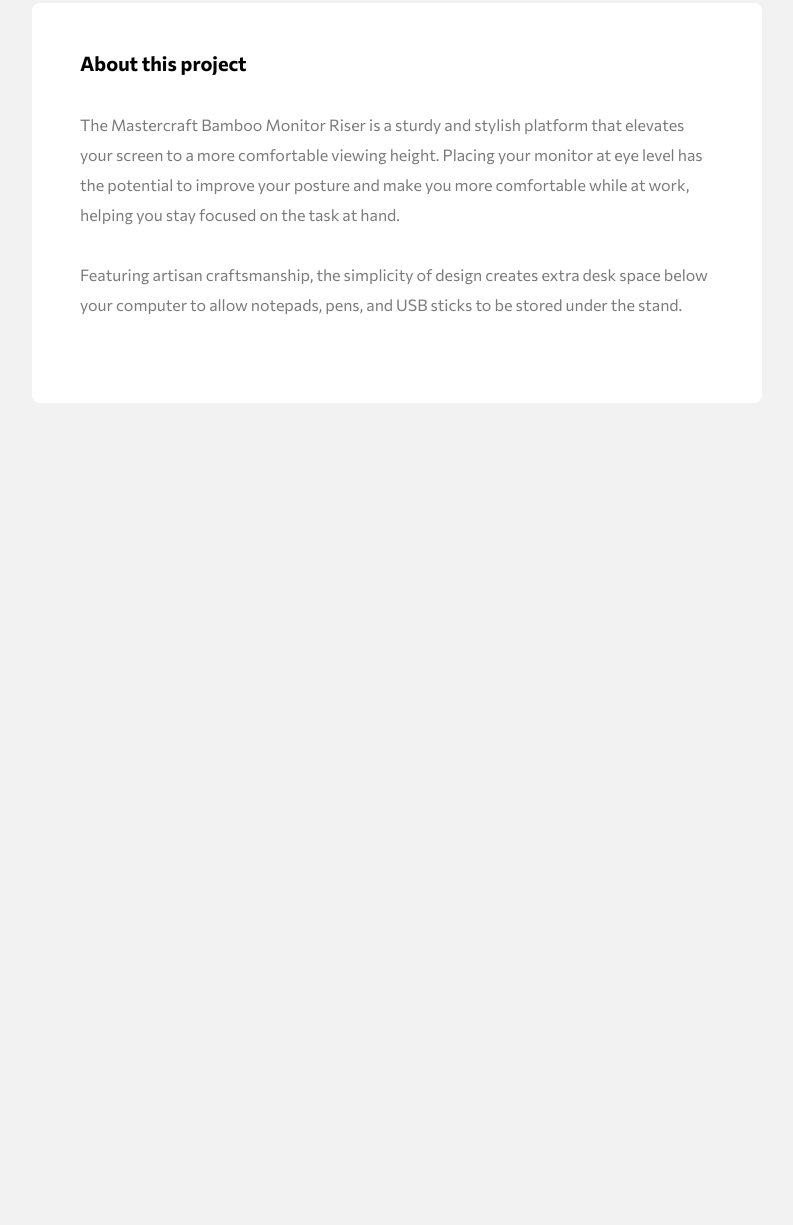
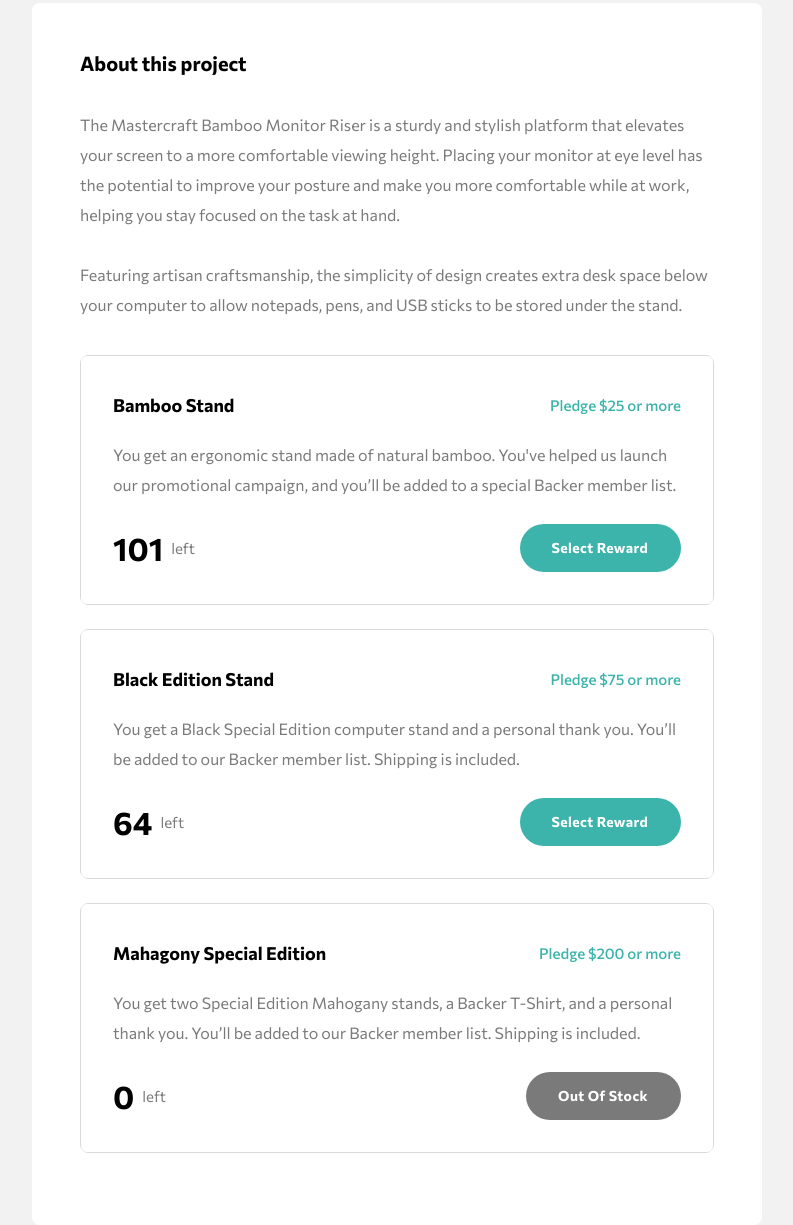
Before and after one commit to vlada030/frontendmentor-crowdfunding-product-page, a website built with webpack: page src/index.html in a window 1280 px wide. Shown: the part 834-2059 px from the top of the page, without its empty margins (243-1036 px from the left). Before the commit the page ends 1237 px from the top, so only its background shows below. Built offline with nearby package versions, Linux system fonts and the light colour scheme.

Commit message:
dodavanje pledge articla

```diff
--- a/src/index.html
+++ b/src/index.html
@@ -82,7 +82,7 @@
                             Back this project
                         </button>
 
-                        <button class="bookmark active">
+                        <button class="bookmark">
                             <svg
                                 viewBox="0 0 56 56"
                                 xmlns="http://www.w3.org/2000/svg"
@@ -136,7 +136,7 @@
 
                 <section class="project__about">
                     <h2 class="caption">About this project</h2>
-                    <p>
+                    <p class="first">
                         The Mastercraft Bamboo Monitor Riser is a sturdy and
                         stylish platform that elevates your screen to a more
                         comfortable viewing height. Placing your monitor at eye
@@ -144,27 +144,84 @@
                         you more comfortable while at work, helping you stay
                         focused on the task at hand.
                     </p>
-                    <p>
+                    <p class="second">
                         Featuring artisan craftsmanship, the simplicity of
                         design creates extra desk space below your computer to
                         allow notepads, pens, and USB sticks to be stored under
                         the stand.
                     </p>
+                    <article class="pledge">
+                        <div class="wrapper wrapper--caption">
+                            <h3 class="caption__pledge">Bamboo Stand</h3>
+                            <h3 class="caption__pledge caption__pledge--green">
+                                Pledge $25 or more
+                            </h3>
+                        </div>
+                        <p class="text">
+                            You get an ergonomic stand made of natural bamboo.
+                            You've helped us launch our promotional campaign,
+                            and you’ll be added to a special Backer member list.
+                        </p>
+
+                        <div class="wrapper wrapper--footer">
+                            <p>
+                                <span class="left">101</span>
+                                <span class="right">left</span>
+                            </p>
+                            <button class="btn-pledge">Select Reward</button>
+                        </div>
+                    </article>
+
+                    <article class="pledge">
+                        <div class="wrapper wrapper--caption">
+                            <h3 class="caption__pledge">Black Edition Stand</h3>
+                            <h3 class="caption__pledge caption__pledge--green">
+                                Pledge $75 or more
+                            </h3>
+                        </div>
+                        <p class="text">
+                            You get a Black Special Edition computer stand and a
+                            personal thank you. You’ll be added to our Backer
+                            member list. Shipping is included.
+                        </p>
+
+                        <div class="wrapper wrapper--footer">
+                            <p>
+                                <span class="left">64</span>
+                                <span class="right">left</span>
+                            </p>
+                            <button class="btn-pledge">Select Reward</button>
+                        </div>
+                    </article>
+
+                    <article class="pledge out-of-stock">
+                        <div class="wrapper wrapper--caption">
+                            <h3 class="caption__pledge">
+                                Mahagony Special Edition
+                            </h3>
+                            <h3 class="caption__pledge caption__pledge--green">
+                                Pledge $200 or more
+                            </h3>
+                        </div>
+                        <p class="text">
+                            You get two Special Edition Mahogany stands, a
+                            Backer T-Shirt, and a personal thank you. You’ll be
+                            added to our Backer member list. Shipping is
+                            included.
+                        </p>
+
+                        <div class="wrapper wrapper--footer">
+                            <p>
+                                <span class="left">0</span>
+                                <span class="right">left</span>
+                            </p>
+                            <button class="btn-pledge btn-pledge__disabled">Out Of Stock</button>
+                        </div>
+                    </article>
                 </section>
             </main>
         </div>
         <template>
-            Bamboo Stand Pledge $25 or more You get an ergonomic stand made of
-            natural bamboo. You've helped us launch our promotional campaign,
-            and you’ll be added to a special Backer member list. 101 left Select
-            Reward Black Edition Stand Pledge $75 or more You get a Black
-            Special Edition computer stand and a personal thank you. You’ll be
-            added to our Backer member list. Shipping is included. 64 left
-            Select Reward Mahogany Special Edition Pledge $200 or more You get
-            two Special Edition Mahogany stands, a Backer T-Shirt, and a
-            personal thank you. You’ll be added to our Backer member list.
-            Shipping is included. 0 left Out of Stock
-
             <!-- Selection modal start -->
 
             Back this project Want to support us in bringing Mastercraft Bamboo
--- a/src/scss/_main-section.scss
+++ b/src/scss/_main-section.scss
@@ -158,7 +158,6 @@
         }
 
         .item {
-
             @include media(laptop) {
                 display: flex;
                 align-items: center;
@@ -166,11 +165,8 @@
             }
 
             .wrapper {
-
                 @include media(laptop) {
                     margin-right: 42px;
-
-
                 }
 
                 h3 {
@@ -257,7 +253,7 @@
                 line-height: 30px;
             }
 
-            &:first-of-type {
+            &.first {
                 margin-bottom: 24px;
 
                 @include media(laptop) {
@@ -265,7 +261,7 @@
                 }
             }
 
-            &:nth-of-type(2) {
+            &.second {
                 margin-bottom: 35px;
 
                 @include media(laptop) {
@@ -273,5 +269,95 @@
                 }
             }
         }
+
+        .pledge {
+            border: 1px solid rgba($colorDark, 0.15);
+            border-radius: 8px;
+
+            padding: 24px;
+            margin-bottom: 24px;
+            position: relative;
+            z-index: 0;
+
+            &::after {
+                content: '';
+                position: absolute;
+                top: 0;
+                left: 0;
+                height: 100%;
+                width: 100%;
+                background-color: rgba($colorWhiteLight, 0.5);
+                z-index: -1;
+
+            }
+
+            &.out-of-stock {
+            }
+
+            @include media(laptop) {
+                padding: 38px 32px 32px;
+            }
+
+            & > p {
+                margin-bottom: 24px;
+            }
+
+            .wrapper {
+
+                @include media(laptop) {
+                    display: flex;
+                    align-items: center;
+                    justify-content: space-between;
+                }
+
+                &--caption {
+                    margin-bottom: 24px;
+
+                    h3 {
+                        &:first-of-type {
+                            margin-bottom: 8px;
+
+                            @include media(laptop) {
+                                margin-bottom: 0;
+                            }
+                        }
+                    }
+                }
+
+                &--footer {
+                    p {
+
+                        display: flex;
+                        align-items: center;
+                        justify-content: flex-start;
+                        margin-bottom: 24px;
+
+                        @include media(laptop) {
+                            margin-bottom: 0;
+                        }
+
+                        .left {
+                            font-size: 32px;
+                            color: $colorDark;
+                            line-height: 39px;
+                            font-weight: $fontWeightBolder;
+                            margin-right: 8px;
+                        }
+
+                        .right {
+                            font-size: 15px;
+                            color: $colorDarkLight;
+                            font-weight: $fontWeightNormal;
+                            line-height: 18px;
+                        }
+                    }
+
+                }
+
+            }
+        }
     }
+
+
+
 }
--- a/src/scss/_typography.scss
+++ b/src/scss/_typography.scss
@@ -23,6 +23,28 @@
         font-weight: $fontWeightBolder;
         }
     }
+
+.caption__pledge {
+    font-size: 14px;
+    color: $colorDark;
+    font-weight: $fontWeightBolder;
+    line-height: 17px;
+
+    &--green {
+        color: $colorPirimaryLight;
+        font-weight: $fontWeightBold;
+    }
+
+    @include media(laptop) {
+        font-size: 18px;
+        line-height: 22px;
+
+        &--green {
+            font-size: 15px;
+            line-height: 18px;
+        }
+    }
+}
 
 .text {
     font-size: 14px;
@@ -57,3 +79,27 @@
         }
     }
 }
+
+.btn-pledge {
+    font-size: 14px;
+    color: $colorWhiteLight;
+    font-weight: $fontWeightBolder;
+    line-height: 17px;
+    border-radius: 33.5px;
+    letter-spacing: 0.4px;
+
+    background-color: $colorPirimaryLight;
+    cursor: pointer;
+
+    padding: 15px 33px 16px 32px;
+    transition: $transition;
+
+    &:hover {
+        background-color: $colorPrimary;
+    }
+
+    &__disabled {
+        background-color: $colorDarkLight;
+        pointer-events: none;
+    }
+}
```
